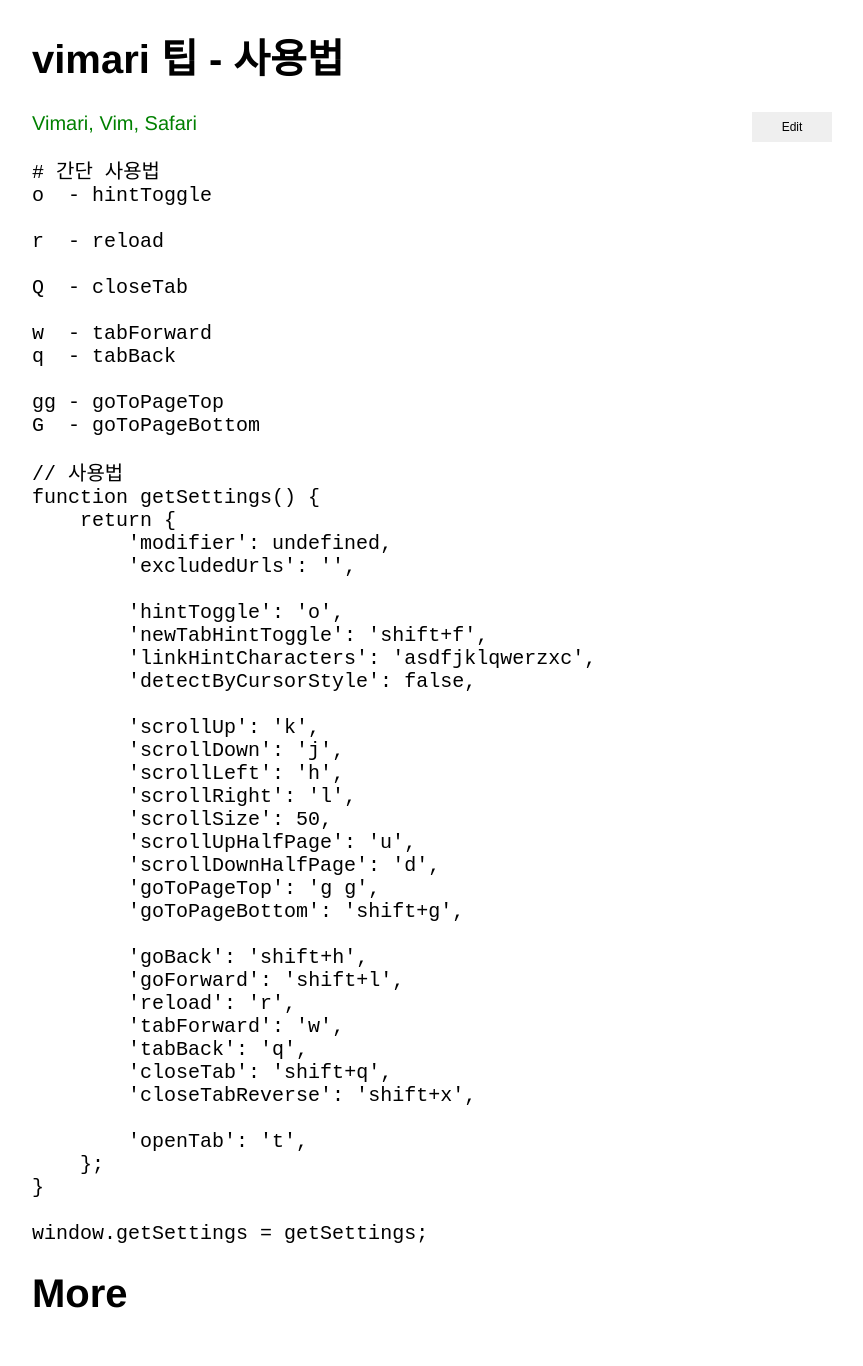
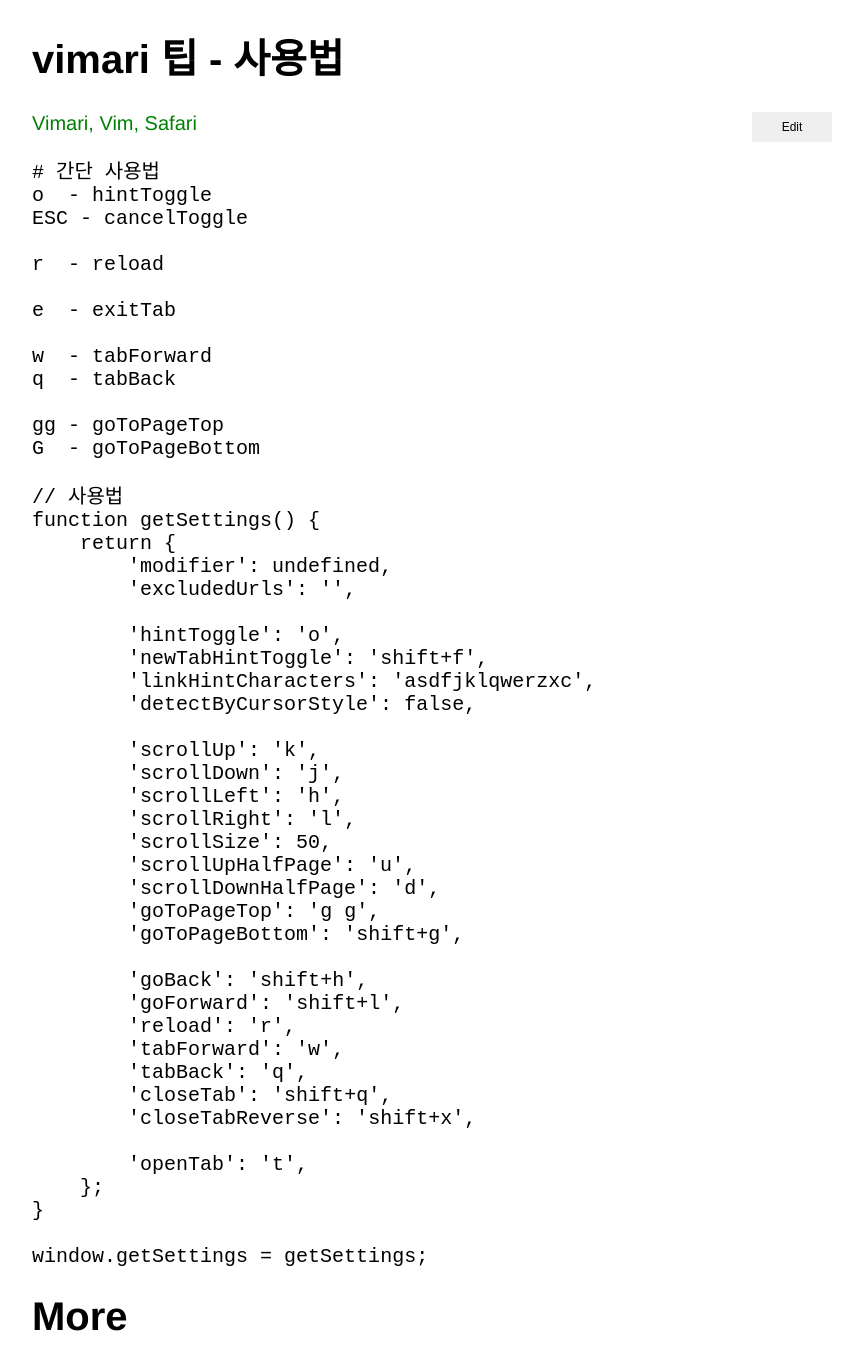
Before and after one commit to xiote/20200810_xiote.github.io, a Jekyll site: the page built from _posts/2020-08-06-02-11-30.md, in a window 1280 px wide. Shown: the whole page, without its empty margins (208-1071 px from the left). Built offline with Jekyll 4.4.1, drawn with Linux system fonts in a browser that asks for light colours; before the commit the page ends 1343 px from its top, so only the background shows below that.

Commit message:
Update 2020-08-06-02-11-30.md

````diff
--- a/_posts/2020-08-06-02-11-30.md
+++ b/_posts/2020-08-06-02-11-30.md
@@ -7,10 +7,11 @@
 ```
 # 간단 사용법
 o  - hintToggle
+ESC - cancelToggle
 
 r  - reload
 
-Q  - closeTab
+e  - exitTab
 
 w  - tabForward
 q  - tabBack
````
